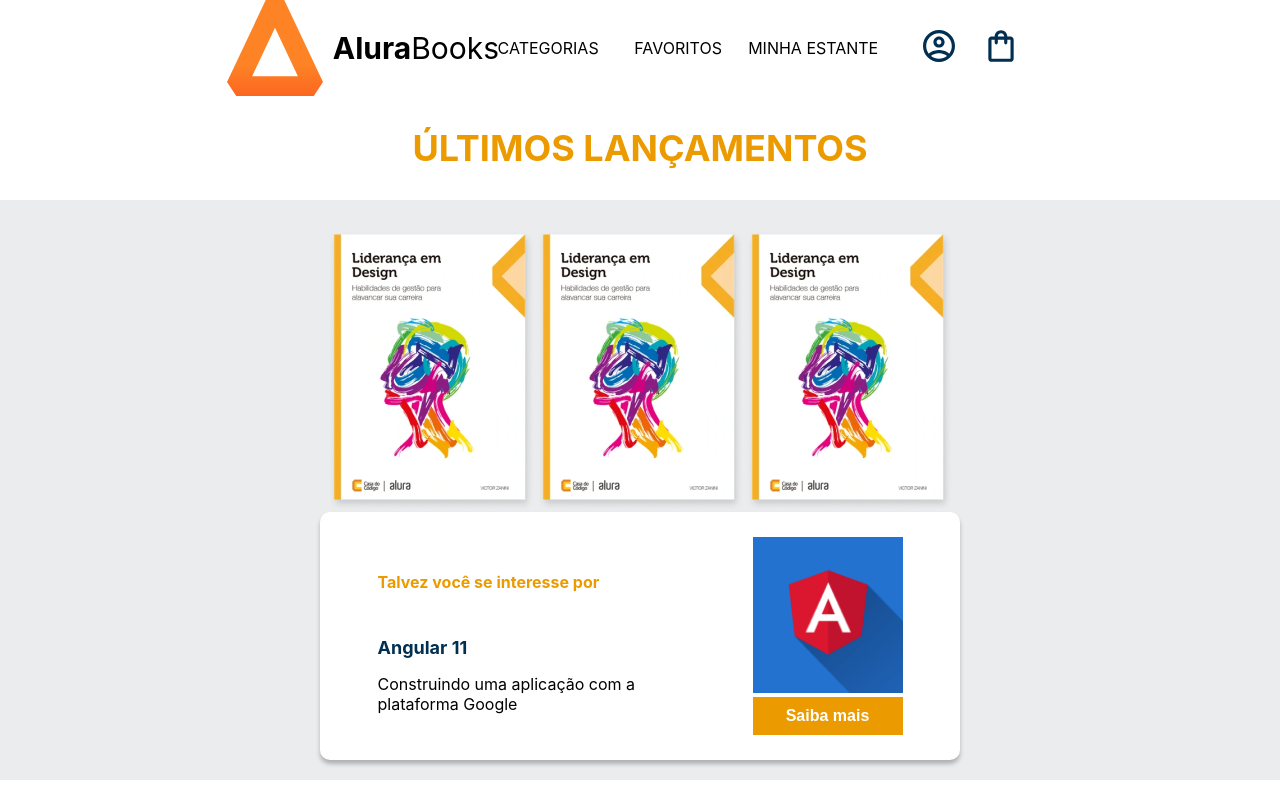
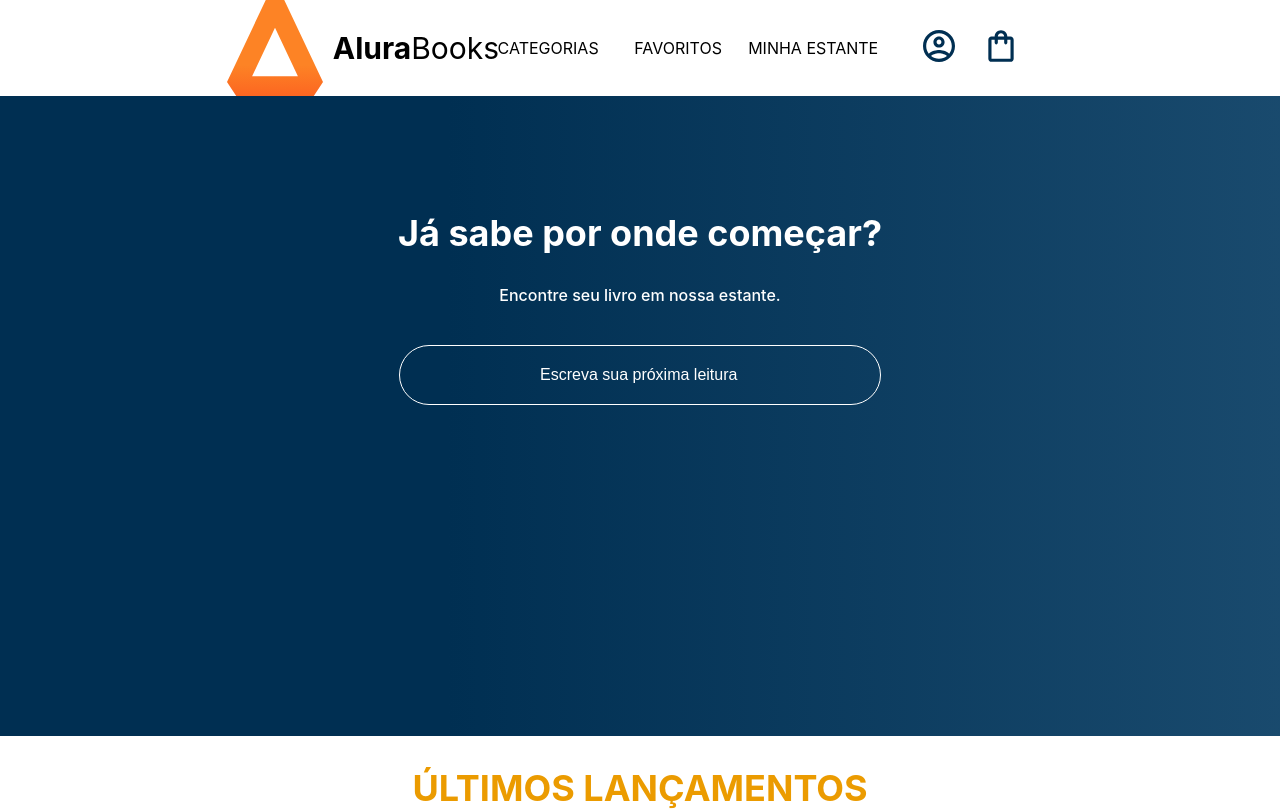
Before and after one commit to LeticiaNascS/alura-node-fullstack-livraria, a React (Create React App) app: page / in a window 1280 px wide. Shown: the top 810 px of the page. Built offline with nearby package versions, Linux system fonts and the light colour scheme.

Commit message:
feat: Assemble main application layout

```diff
--- a/src/App.js
+++ b/src/App.js
@@ -1,13 +1,21 @@
+import Header from "./componentes/header";
+import Pesquisa from "./componentes/pesquisa";
+import UltimosLancamentos from "./componentes/ultimosLancamentos";
+import styled from "styled-components";
 
-import Header from './componentes/header';
-import  UltimosLancamentos from './componentes/ultimosLancamentos';
+const AppContainer = styled.div`
+  width: 100vw;
+  height: 100vh;
+  background-image: linear-gradient(90deg, #002f52 35%, #326589 165%);
+`;
 
-function App(){
+function App() {
   return (
-    <div className="App">
+    <AppContainer>
       <Header />
-      <UltimosLancamentos/>
-    </div>
+      <Pesquisa />
+      <UltimosLancamentos />
+    </AppContainer>
   );
 }
 
```
